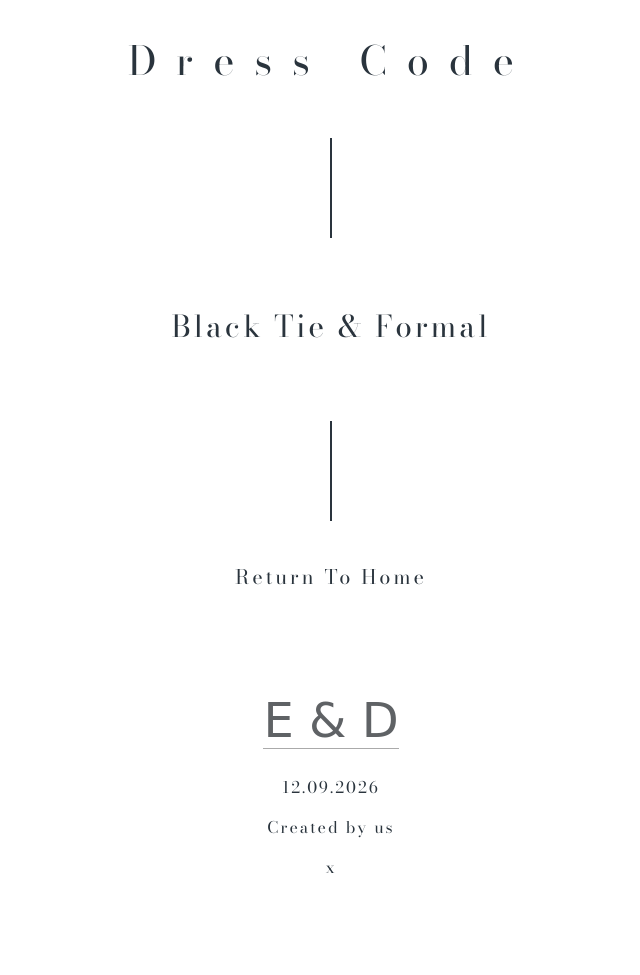
After one commit to Esteph27/wedding-website, a Flask app: page /dress-code in a window 1280 px wide. The commit adds this page. Shown: the whole page, without its empty margins (309-949 px from the left). Run offline with Flask 3, Linux system fonts and the light colour scheme; parts of the project's set-up code (start-up, migrations or seed data) failed here and were passed over; some web fonts are replaced.

Commit message:
Add dress-code.html

```diff
--- a/app.py
+++ b/app.py
@@ -41,25 +41,35 @@ def home():
         return redirect(url_for("index"))
     return render_template("home.html", show_footer=True, delay_footer=True)
 
+
 @app.route("/rsvp")
 def rsvp():
     return render_template("rsvp.html", show_footer=True)
+
 
 @app.route("/travel")
 def travel():
     return render_template("travel.html", show_footer=True)
 
+
 @app.route("/airbnb")
 def airbnb():
     return render_template("airbnb.html", show_footer=True)
+
 
 @app.route("/deal")
 def deal():
     return render_template("deal.html", show_footer=True)
 
+
 @app.route("/schedule")
 def schedule():
     return render_template("schedule.html", show_footer=True)
 
+
+@app.route("/dress-code")
+def dress_code():
+    return render_template("dress-code.html", show_footer=True)
+
 if __name__ == "__main__":
     app.run(debug=True)
--- /dev/null
+++ b/templates/dress-code.html
@@ -0,0 +1,30 @@
+{% extends "base.html" %}
+
+{% block title %}Dress Code{% endblock %}
+
+{% block content %}
+
+    <!-- title -->
+    <h1 class="title smaller-title">Dress Code</h1>
+    <div class="container">
+        <div class="vertical-line"></div>
+    </div>
+
+    <!-- ice breaker -->
+    <div class="info">
+        <div>
+            <h2>Black Tie & Formal</h2>
+        </div>
+    </div>
+
+
+    <div class="container">
+        <div class="vertical-line"></div>
+    </div>
+
+    <!-- return to home link -->
+    <div class="container">
+        <a href="{{ url_for('home') }}" id="returnHome" class="page-link">Return To Home</a>
+    </div>
+
+{% endblock %}
--- a/templates/home.html
+++ b/templates/home.html
@@ -51,7 +51,7 @@
 
 <!-- Dress Code -->
 <div class="container fade delay-12">
-    <a class="page-link">DRESS CODE</a>
+    <a href="{{ url_for('dress_code') }}" class="page-link">DRESS CODE</a>
 </div>
 
 <div class="container fade delay-13">
```
